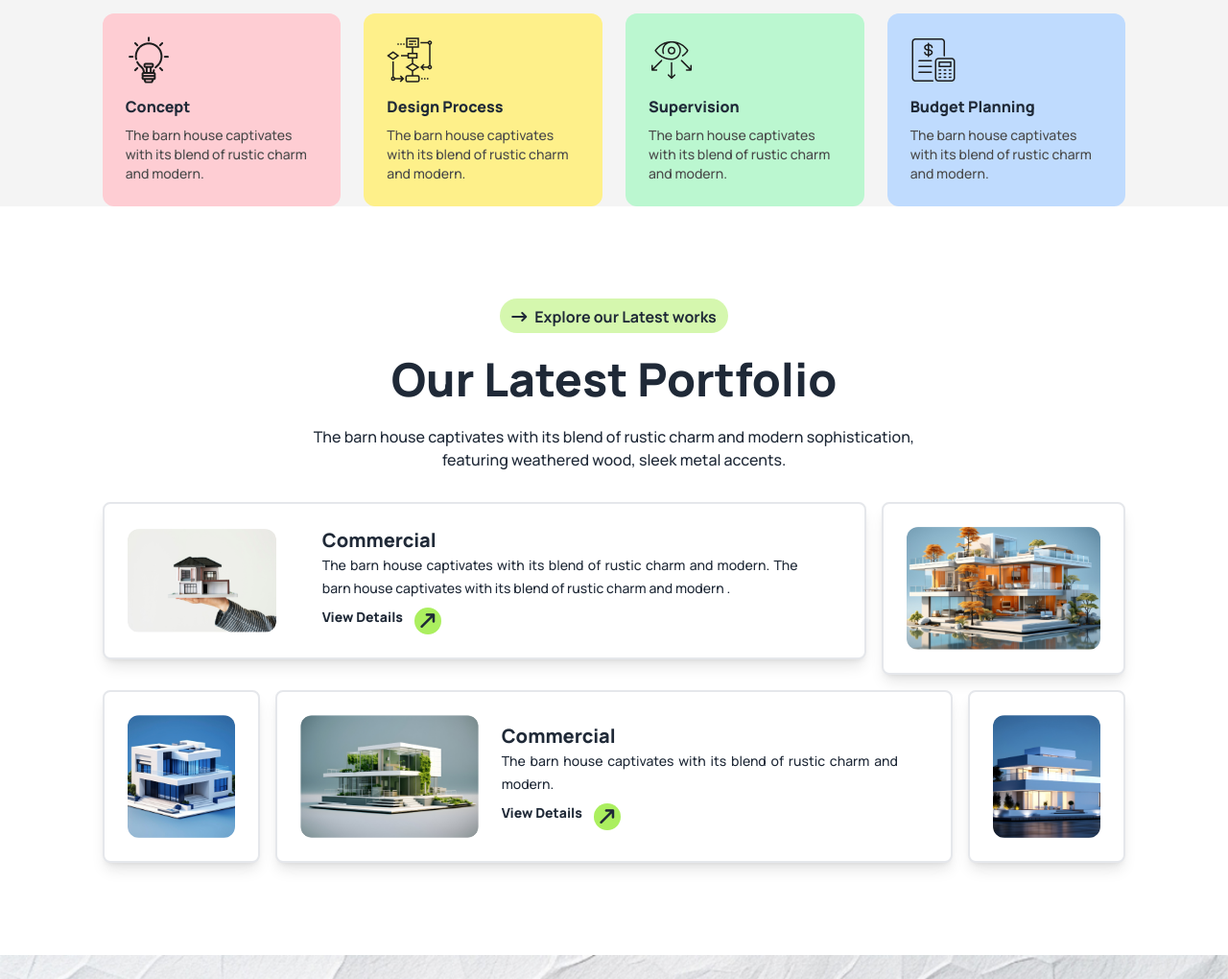
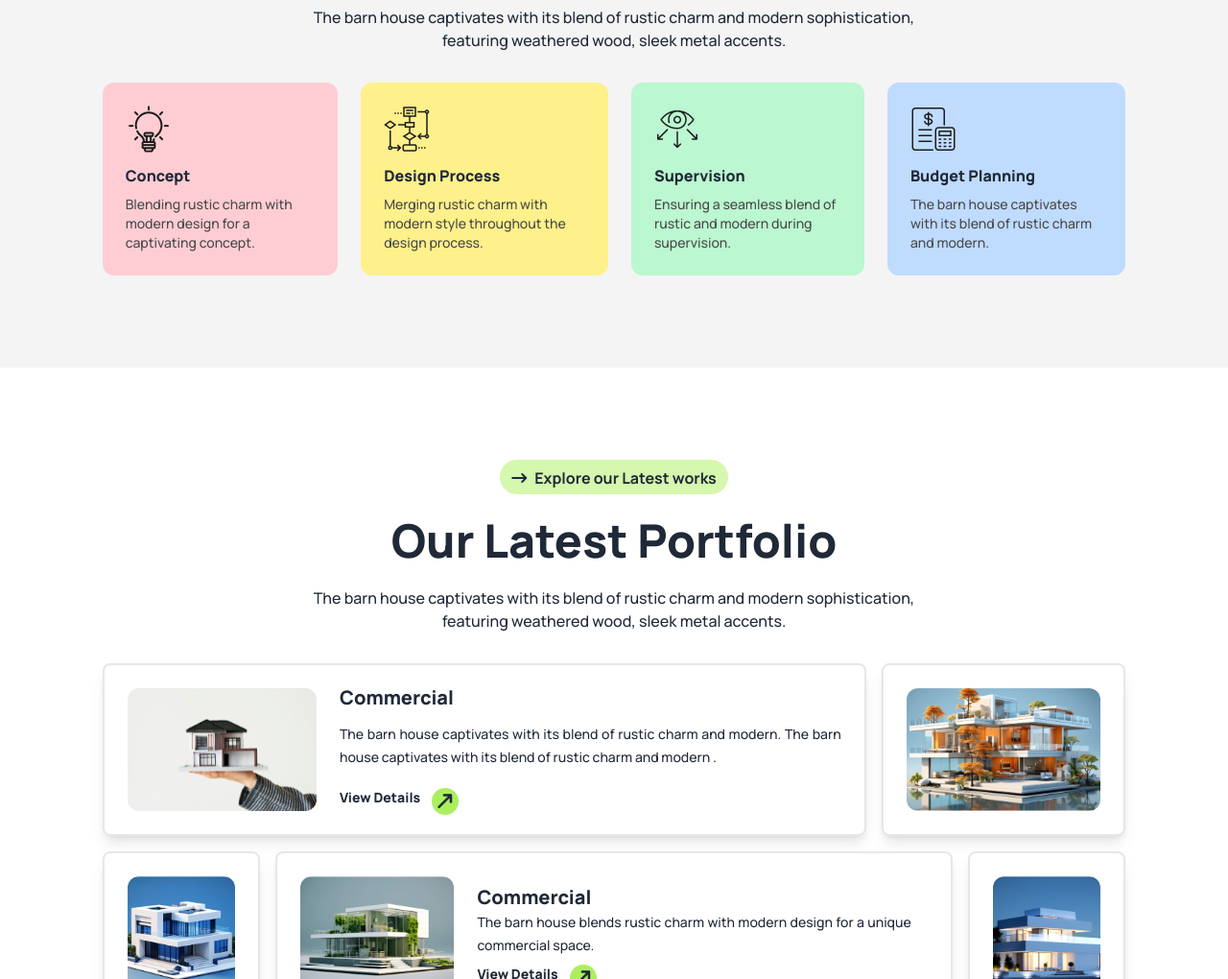
Before and after one commit to rathininfo/Architecture-Website, a plain HTML site: page index.html in a window 1280 px wide. Shown: the part 1780-2800 px from the top of the page at 96% size. Drawn offline with nearby package versions, Linux system fonts and the light colour scheme.

Commit message:
solving grid layout explor our lates section

```diff
--- a/index.html
+++ b/index.html
@@ -92,7 +92,7 @@
             </div>
             <div class="flex flex-col justify-center items-center">
               <h1 class="text-4xl md:text-6xl font-extrabold text-center md:w-10/12 md:mx-auto">A barn house of this design has a striking appearance</h1>
-              <p class="text-center text-base mt-6 font-medium  md:w-8/12 md:mx-auto ">The barn house captivates with its blend of rustic charm and modern sophistication, featuring weathered wood, sleek metal accents, and large windows that flood the space with natural light.</p>
+              <p class="text-center text-base mt-6 font-medium  md:w-8/12 md:mx-auto ">A large modern barn style home was exactly what a young family wanted – and got – when they built on their Manawatū farm.</p>
               <div class="mt-8 ">
                 <button class=" flex justify-center items-center gap-3 bg-bg_green bg-opacity-50 rounded-full px-14 py-2 md:px-6 md:py-2"><span class="font-bold text-xl md:text-sm">View Details</span><a class="text-xl"><i class="fa-solid fa-arrow-right-long -rotate-45 bg-bg_green rounded-full p-1"></i></button>
               </div>
@@ -113,7 +113,7 @@
               </div>
               <div>
                 <h2 class="font-extrabold text-3xl md:text-5xl mt-4 text-center md:text-left">We design thoughtful, liveable spaces</h2>
-                <p class="text-base text-center md:text-left mt-6 font-medium">The barn house captivates with its blend of rustic charm and modern sophistication, featuring weathered wood, sleek metal accents.</p>
+                <p class="text-base text-center md:text-left mt-6 font-medium">Construct thoughtful livable spaces ... Residential Architects in Hyderabad, Pune, Mumbai: We handle all Architecture, Interior, Landscape and Decor related</p>
               </div>
 
               <div class="p-4 bg-white rounded-xl mt-6 flex justify-start gap-6">
@@ -122,7 +122,7 @@
                 </div>
                 <div>
                   <h4 class="font-base font-extrabold">Commercial</h4>
-                  <p class="text-sm font-medium mt-2">The barn house captivates with its blend <br> of rustic charm and modern.</p>
+                  <p class="text-sm font-medium mt-2">The barn house blends rustic charm with modern design for a unique commercial space.</p>
                 </div>
               </div>
 
@@ -132,7 +132,7 @@
                 </div>
                 <div>
                   <h4 class="font-base font-extrabold">Residential</h4>
-                <p class="text-sm font-medium mt-2">The barn house captivates with its blend <br> of rustic charm and modern.</p>
+                <p class="text-sm font-medium mt-2">The barn house fuses rustic charm with modern style for a cozy, contemporary home.</p>
                 </div>
               </div>
 
@@ -146,7 +146,7 @@
         </section>
 
         <!-- How we works Section -->
-         <section class="bg-secondary">
+         <section class="bg-secondary py-24">
           <div class="w-11/12 md:w-10/12 mx-auto">
             <div class="flex justify-center ">
               <button class="bg-white px-3 py-2 rounded-full"><i class="fa-solid fa-arrow-right-long mr-2"></i><span class="font-bold">How we works</span></button>
@@ -162,7 +162,7 @@
                 <div class="p-6">
                   <img src="./assets/concept.png" alt="">
                 <h3 class="font-extrabold text-base mt-3">Concept</h3>
-                <p class="text-color_secondary font-medium text-sm mt-2">The barn house captivates with its blend of rustic charm and modern.</p>
+                <p class="text-color_secondary font-medium text-sm mt-2">Blending rustic charm with modern design for a captivating concept.</p>
                 </div>
               </div>
 
@@ -170,7 +170,7 @@
                 <div class="p-6">
                   <img src="./assets/flow-chart.png" alt="">
                   <h3 class="font-extrabold text-base mt-3">Design Process</h3>
-                  <p class="text-color_secondary font-medium text-sm mt-2">The barn house captivates with its blend of rustic charm and modern.</p>
+                  <p class="text-color_secondary font-medium text-sm mt-2">Merging rustic charm with modern style throughout the design process.</p>
                 </div>
               </div>
 
@@ -178,7 +178,7 @@
                 <div class="p-6">
                   <img src="./assets/vision.png" alt="">
                   <h3 class="font-extrabold text-base mt-3">Supervision</h3>
-                <p class="text-color_secondary font-medium text-sm mt-2">The barn house captivates with its blend of rustic charm and modern.</p>
+                <p class="text-color_secondary font-medium text-sm mt-2">Ensuring a seamless blend of rustic and modern during supervision.</p>
                 </div>
               </div>
 
@@ -195,9 +195,9 @@
          </section>
 
          <!-- Explore our Latest works section -->
-          <section class="w-11/12 md:w-10/12 mx-auto mt-24">
+          <section class="w-11/12 md:w-10/12 mx-auto my-10 md:my-24">
                 <div>
-                  <div class="flex justify-center ">
+                  <div class="flex justify-center">
                     <button class="bg-bg_green bg-opacity-50 px-3 py-1 rounded-full"><i class="fa-solid fa-arrow-right-long mr-2 text-base"></i><span class="font-bold text-base">Explore our Latest works</span></button>
                   </div>
 
@@ -209,22 +209,20 @@
     <!-- Start grid section -->
                       <div class="grid grid-cols-1 md:grid-cols-12 gap-4 mt-8">
                         <!-- Card Item -->
-                        <div class="col-start-1 col-end-10">
-                          <div class="card bg-base-100 border-2 rounded-lg overflow-hidden shadow-lg">
-                            <div class="flex flex-col md:flex-row gap-2 md:items-center md:gap-0">
-                              <figure class="p-6 md:p-6">
-                                <img src="./assets/img1.png" alt="Image" class="w-full h-full md:h-42 object-cover rounded-xl" />
+                        <div class="col-start-1 col-end-10 ">
+                          <div class="card bg-base-100 border-2 rounded-lg overflow-hidden shadow-lg ">
+                            <div class="flex md:items-center flex-col md:flex-row">
+                              <figure class="p-6 w-96">
+                                <img src="./assets/img1.png" alt="Image" class="w-full h-full md:h-32 object-cover rounded-xl" />
                             </figure>
-                            <div class="p-6">
+                            <div class="p-6 md:p-0">
                               <h3 class="font-extrabold text-xl">Commercial</h3>
-                              <p class="text-sm leading-6 font-medium w-11/12 text-justify">The barn house captivates with its blend of rustic charm and modern. The barn house captivates with its blend of  rustic charm and modern .</p>
+                              <p class="text-sm leading-6 font-medium text-justify my-3 mr-6">The barn house captivates with its blend of rustic charm and modern. The barn house captivates with its blend of rustic charm and modern .</p>
 
                               <button class="flex justify-center items-center gap-3"><span class="font-extrabold text-sm">View Details</span><i class="fa-solid fa-arrow-right-long -rotate-45 bg-bg_green rounded-full p-1 mt-2"></i></button>
 
                             </div>
                             </div>
-
-
                         </div>
                         </div>
                         <!-- Repeat for more cards -->
@@ -235,6 +233,8 @@
                             </figure>
                         </div>
                         </div>
+
+
 
                         <div class="col-span-9 md:col-span-2 order-3 md:order-none">
                           <div class="card bg-base-100 border-2 rounded-lg overflow-hidden shadow-lg">
@@ -252,7 +252,7 @@
                             </figure>
                             <div class="p-6 md:p-0">
                               <h3 class="font-extrabold text-xl">Commercial</h3>
-                              <p class="text-sm leading-6 font-medium w-11/12 text-justify">The barn house captivates with its blend of rustic charm and modern.</p>
+                              <p class="text-sm leading-6 font-medium w-11/12 text-justify">The barn house blends rustic charm with modern design for a unique commercial space.</p>
 
                               <button class="flex justify-center items-center gap-3"><span class="font-extrabold text-sm">View Details</span><i class="fa-solid fa-arrow-right-long -rotate-45 bg-bg_green rounded-full p-1 mt-2"></i></button>
 
@@ -278,13 +278,11 @@
                         </div>
                         </div>
                 </div>
-
-                <!-- end grid section -->
               </div>
           </section>
 
           <!-- Let's connect section -->
-          <section class="bg-form_bg bg-no-repeat bg-cover mt-24 border-white width-7 py-24">
+          <section class="bg-form_bg bg-no-repeat bg-cover py-8 md:py-24 bg-white border-8">
             <div class="w-11/12 md:w-10/12 mx-auto">
               <div class="flex justify-center">
                 <button class="bg-bg_green bg-opacity-50 px-3 py-1 rounded-full"><i class="fa-solid fa-arrow-right-long mr-2 text-base"></i><span class="font-bold text-base">Let’s Connect</span></button>
```
